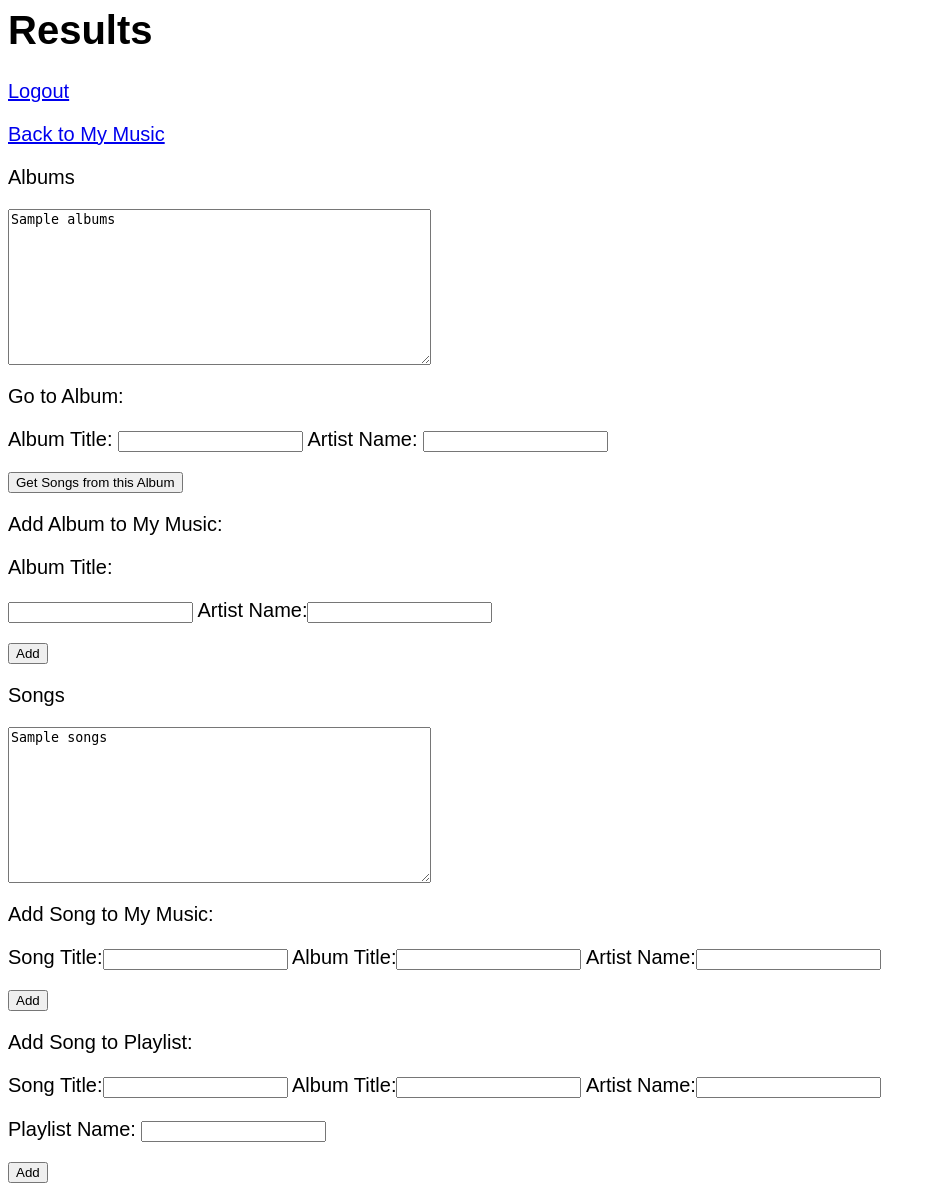
After one commit to ryanbrand/music_database, a Flask app: template webserver/templates/genre_results.html in a window 1280 px wide. The commit adds this page. Shown: the whole page, without its empty margins (0-936 px from the left). Run offline with Flask 2, Linux system fonts and the light colour scheme; the template is opened without the code that fills it: most values are stand-ins (such as "Sample title", 1, 10 or a date in 2020); parts of the project's set-up code (start-up, migrations or seed data) failed here and were passed over.

Commit message:
added genre search

```diff
--- a/webserver/server.py
+++ b/webserver/server.py
@@ -219,6 +219,33 @@ def search_artist():
   context = dict(artist_name=artist_name, albums=album_titles, albums_featured=album_titles2)
   return render_template("artist_results.html", **context)
 
+@app.route('/search_genre', methods=['POST'])
+def search_genre():
+  """
+  Search DB for albums and songs of this genre
+  """
+
+  genre = request.form['genre']
+  result = g.conn.execute("SELECT album_title, artist_name FROM album_is_genre g, artists a WHERE g.artistid=a.artistid AND g.genre_name=%s", genre)
+  album_titles = ''
+  for r in result:
+    title = r['album_title'].encode()
+    artist = r['artist_name'].encode()
+    album_titles = album_titles + title + ' by ' + artist + '\n'
+  result.close()
+
+  result2 = g.conn.execute("SELECT song_title, album_title, artist_name FROM song_is_genre g, artists a WHERE g.artistid=a.artistid AND g.genre_name=%s", genre)
+  song_titles = ''
+  for r in result2:
+    song = r['song_title'].encode()
+    album = r['album_title'].encode()
+    artist = r['artist_name'].encode()
+    song_titles = song_titles + song + ' from ' + album + ' by ' + artist + '\n'
+  result2.close()
+
+  context = dict(albums=album_titles, songs=song_titles)
+  return render_template("genre_results.html", **context)
+
 @app.route('/search_album', methods=['POST'])
 def search_album():
   """
--- /dev/null
+++ b/webserver/templates/genre_results.html
@@ -0,0 +1,58 @@
+<html>
+  <style>
+    body{
+      font-size: 15pt;
+      font-family: arial;
+    }
+  </style>
+
+
+<body>
+  <h1>Results</h1>
+
+<p><a href="logout">Logout</a></p>
+
+<p><a href="homepage">Back to My Music</a></p>
+
+<p>Albums</p>
+<textarea readonly name="albums"
+   rows="10" cols="50">{{albums}}</textarea>
+
+<form method="POST" action="/genre_album">
+<p>Go to Album:</p>
+<p>Album Title: <input type="text" name="album">
+Artist Name: <input type="text" name="artist"></p>
+<p><input type="submit" value="Get Songs from this Album"></p>
+</form>
+
+<form method="POST" action="/genre_add_album">
+<p>Add Album to My Music:</p>
+<p>Album Title:</p> <input type="text" name="album">
+Artist Name:<input type="text" name="artist">
+<p><input type="submit" value="Add"></p>
+</form>
+
+<p>Songs</p>
+<textarea readonly name="genre_songs"
+   rows="10" cols="50">{{songs}}</textarea>
+
+<form method="POST" action="/genre_add_song">
+<p>Add Song to My Music:</p>
+Song Title:<input type="text" name="song">
+Album Title:<input type="text" name="album">
+Artist Name:<input type="text" name="artist">
+<p><input type="submit" value="Add"></p>
+</form>
+
+<form method="POST" action="/genre_add_to_playlist">
+<p>Add Song to Playlist: </p>
+Song Title:<input type="text" name="song">
+Album Title:<input type="text" name="album">
+Artist Name:<input type="text" name="artist">
+<p>Playlist Name: <input type="text" name="playlist_name">
+<p><input type="submit" value="Add"></p>
+</form>
+
+</body>
+
+</html>
--- a/webserver/templates/homepage.html
+++ b/webserver/templates/homepage.html
@@ -17,6 +17,12 @@
 <p>Enter the name of an artist: <input type="text" name="artist_name"><input \
 type="submit" value="Find Albums by/featuring this Artist"></p>
 </form>
+
+<form method="POST" action="/search_genre">
+<p>Enter a genre: <input type="text" name="genre"><input \
+type="submit" value="Find Albums & Songs of This Genre"></p>
+</form>
+
 
 <p>My Albums</p>
 <textarea readonly name="saved_albums"
```
